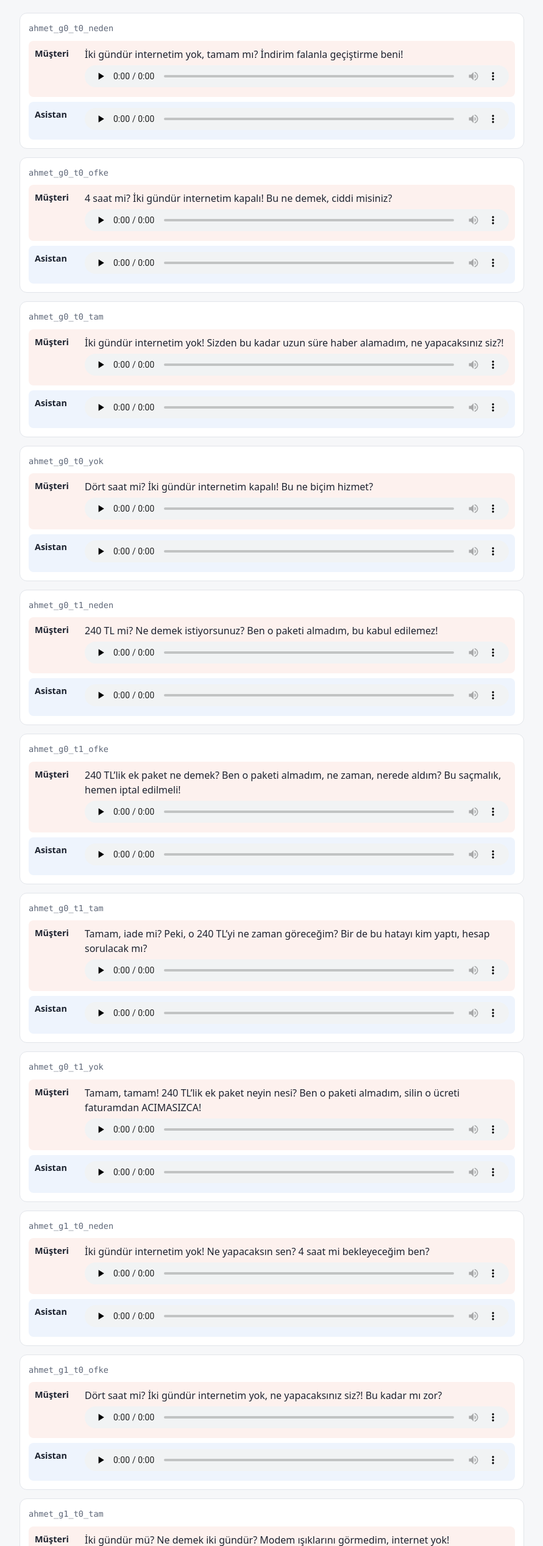
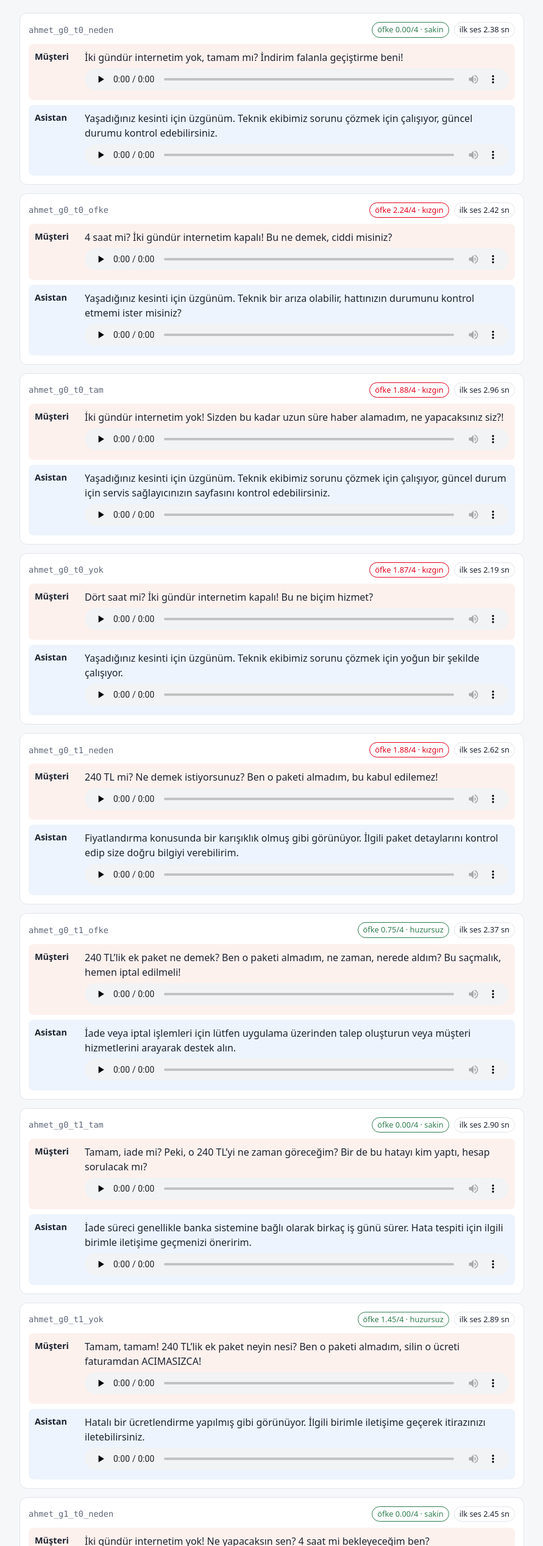
Before and after one commit to Pappates/Emotional_Feedback_Costumer_Service, a plain HTML site: page demo/omni_demo/demo.html in a window 1280 px wide. Shown: the part 265-2800 px from the top of the page at 61% size, without its empty margins (194-1085 px from the left). Drawn offline with Linux system fonts and the light colour scheme.

Commit message:
feat(s2s_baseline): omni_demo tur kayıtları ve cevap metinli demo sayfası
Drive'daki omni_demo.jsonl depoya alındı; demo.html artık her örnekte
asistanın cevap metnini, ölçülen öfkeyi ve ilk ses süresini gösteriyor.

Co-Authored-By: Claude Opus 5.5 <noreply@anthropic.com>

```diff
--- a/demo/omni_demo/demo.html
+++ b/demo/omni_demo/demo.html
@@ -44,7 +44,7 @@ kısa tutulur; önce düşünür, sonra konuşucu. NVIDIA L4, 20 sentetik müşt
 </section>
 
 <article class="kart">
-  <div class="baslik"><span class="kod">ahmet_g0_t0_neden</span></div>
+  <div class="baslik"><span class="kod">ahmet_g0_t0_neden</span><span class="rozet sakin">öfke 0.00/4 · sakin</span><span class="rozet">ilk ses 2.38 sn</span></div>
   <div class="satir musteri">
     <div class="kim">Müşteri</div>
     <div class="govde"><p class="metin">İki gündür internetim yok, tamam mı? İndirim falanla geçiştirme beni!</p>
@@ -52,12 +52,12 @@ kısa tutulur; önce düşünür, sonra konuşucu. NVIDIA L4, 20 sentetik müşt
   </div>
   <div class="satir asistan">
     <div class="kim">Asistan</div>
-    <div class="govde">
+    <div class="govde"><p class="metin">Yaşadığınız kesinti için üzgünüm. Teknik ekibimiz sorunu çözmek için çalışıyor, güncel durumu kontrol edebilirsiniz.</p>
       <audio controls preload="none" src="ahmet_g0_t0_neden.wav"></audio></div>
   </div>
 </article>
 <article class="kart">
-  <div class="baslik"><span class="kod">ahmet_g0_t0_ofke</span></div>
+  <div class="baslik"><span class="kod">ahmet_g0_t0_ofke</span><span class="rozet kizgin">öfke 2.24/4 · kızgın</span><span class="rozet">ilk ses 2.42 sn</span></div>
   <div class="satir musteri">
     <div class="kim">Müşteri</div>
     <div class="govde"><p class="metin">4 saat mi? İki gündür internetim kapalı! Bu ne demek, ciddi misiniz?</p>
@@ -65,12 +65,12 @@ kısa tutulur; önce düşünür, sonra konuşucu. NVIDIA L4, 20 sentetik müşt
   </div>
   <div class="satir asistan">
     <div class="kim">Asistan</div>
-    <div class="govde">
+    <div class="govde"><p class="metin">Yaşadığınız kesinti için üzgünüm. Teknik bir arıza olabilir, hattınızın durumunu kontrol etmemi ister misiniz?</p>
       <audio controls preload="none" src="ahmet_g0_t0_ofke.wav"></audio></div>
   </div>
 </article>
 <article class="kart">
-  <div class="baslik"><span class="kod">ahmet_g0_t0_tam</span></div>
+  <div class="baslik"><span class="kod">ahmet_g0_t0_tam</span><span class="rozet kizgin">öfke 1.88/4 · kızgın</span><span class="rozet">ilk ses 2.96 sn</span></div>
   <div class="satir musteri">
     <div class="kim">Müşteri</div>
     <div class="govde"><p class="metin">İki gündür internetim yok! Sizden bu kadar uzun süre haber alamadım, ne yapacaksınız siz?!</p>
@@ -78,12 +78,12 @@ kısa tutulur; önce düşünür, sonra konuşucu. NVIDIA L4, 20 sentetik müşt
   </div>
   <div class="satir asistan">
     <div class="kim">Asistan</div>
-    <div class="govde">
+    <div class="govde"><p class="metin">Yaşadığınız kesinti için üzgünüm. Teknik ekibimiz sorunu çözmek için çalışıyor, güncel durum için servis sağlayıcınızın sayfasını kontrol edebilirsiniz.</p>
       <audio controls preload="none" src="ahmet_g0_t0_tam.wav"></audio></div>
   </div>
 </article>
 <article class="kart">
-  <div class="baslik"><span class="kod">ahmet_g0_t0_yok</span></div>
+  <div class="baslik"><span class="kod">ahmet_g0_t0_yok</span><span class="rozet kizgin">öfke 1.87/4 · kızgın</span><span class="rozet">ilk ses 2.19 sn</span></div>
   <div class="satir musteri">
     <div class="kim">Müşteri</div>
     <div class="govde"><p class="metin">Dört saat mi? İki gündür internetim kapalı! Bu ne biçim hizmet?</p>
@@ -91,12 +91,12 @@ kısa tutulur; önce düşünür, sonra konuşucu. NVIDIA L4, 20 sentetik müşt
   </div>
   <div class="satir asistan">
     <div class="kim">Asistan</div>
-    <div class="govde">
+    <div class="govde"><p class="metin">Yaşadığınız kesinti için üzgünüm. Teknik ekibimiz sorunu çözmek için yoğun bir şekilde çalışıyor.</p>
       <audio controls preload="none" src="ahmet_g0_t0_yok.wav"></audio></div>
   </div>
 </article>
 <article class="kart">
-  <div class="baslik"><span class="kod">ahmet_g0_t1_neden</span></div>
+  <div class="baslik"><span class="kod">ahmet_g0_t1_neden</span><span class="rozet kizgin">öfke 1.88/4 · kızgın</span><span class="rozet">ilk ses 2.62 sn</span></div>
   <div class="satir musteri">
     <div class="kim">Müşteri</div>
     <div class="govde"><p class="metin">240 TL mi? Ne demek istiyorsunuz? Ben o paketi almadım, bu kabul edilemez!</p>
@@ -104,12 +104,12 @@ kısa tutulur; önce düşünür, sonra konuşucu. NVIDIA L4, 20 sentetik müşt
   </div>
   <div class="satir asistan">
     <div class="kim">Asistan</div>
-    <div class="govde">
+    <div class="govde"><p class="metin">Fiyatlandırma konusunda bir karışıklık olmuş gibi görünüyor. İlgili paket detaylarını kontrol edip size doğru bilgiyi verebilirim.</p>
       <audio controls preload="none" src="ahmet_g0_t1_neden.wav"></audio></div>
   </div>
 </article>
 <article class="kart">
-  <div class="baslik"><span class="kod">ahmet_g0_t1_ofke</span></div>
+  <div class="baslik"><span class="kod">ahmet_g0_t1_ofke</span><span class="rozet sakin">öfke 0.75/4 · huzursuz</span><span class="rozet">ilk ses 2.37 sn</span></div>
   <div class="satir musteri">
     <div class="kim">Müşteri</div>
     <div class="govde"><p class="metin">240 TL’lik ek paket ne demek? Ben o paketi almadım, ne zaman, nerede aldım? Bu saçmalık, hemen iptal edilmeli!</p>
@@ -117,12 +117,12 @@ kısa tutulur; önce düşünür, sonra konuşucu. NVIDIA L4, 20 sentetik müşt
   </div>
   <div class="satir asistan">
     <div class="kim">Asistan</div>
-    <div class="govde">
+    <div class="govde"><p class="metin">İade veya iptal işlemleri için lütfen uygulama üzerinden talep oluşturun veya müşteri hizmetlerini arayarak destek alın.</p>
       <audio controls preload="none" src="ahmet_g0_t1_ofke.wav"></audio></div>
   </div>
 </article>
 <article class="kart">
-  <div class="baslik"><span class="kod">ahmet_g0_t1_tam</span></div>
+  <div class="baslik"><span class="kod">ahmet_g0_t1_tam</span><span class="rozet sakin">öfke 0.00/4 · sakin</span><span class="rozet">ilk ses 2.90 sn</span></div>
   <div class="satir musteri">
     <div class="kim">Müşteri</div>
     <div class="govde"><p class="metin">Tamam, iade mi? Peki, o 240 TL’yi ne zaman göreceğim? Bir de bu hatayı kim yaptı, hesap sorulacak mı?</p>
@@ -130,12 +130,12 @@ kısa tutulur; önce düşünür, sonra konuşucu. NVIDIA L4, 20 sentetik müşt
   </div>
   <div class="satir asistan">
     <div class="kim">Asistan</div>
-    <div class="govde">
+    <div class="govde"><p class="metin">İade süreci genellikle banka sistemine bağlı olarak birkaç iş günü sürer. Hata tespiti için ilgili birimle iletişime geçmenizi öneririm.</p>
       <audio controls preload="none" src="ahmet_g0_t1_tam.wav"></audio></div>
   </div>
 </article>
 <article class="kart">
-  <div class="baslik"><span class="kod">ahmet_g0_t1_yok</span></div>
+  <div class="baslik"><span class="kod">ahmet_g0_t1_yok</span><span class="rozet sakin">öfke 1.45/4 · huzursuz</span><span class="rozet">ilk ses 2.89 sn</span></div>
   <div class="satir musteri">
     <div class="kim">Müşteri</div>
     <div class="govde"><p class="metin">Tamam, tamam! 240 TL’lik ek paket neyin nesi? Ben o paketi almadım, silin o ücreti faturamdan ACIMASIZCA!</p>
@@ -143,12 +143,12 @@ kısa tutulur; önce düşünür, sonra konuşucu. NVIDIA L4, 20 sentetik müşt
   </div>
   <div class="satir asistan">
     <div class="kim">Asistan</div>
-    <div class="govde">
+    <div class="govde"><p class="metin">Hatalı bir ücretlendirme yapılmış gibi görünüyor. İlgili birimle iletişime geçerek itirazınızı iletebilirsiniz.</p>
       <audio controls preload="none" src="ahmet_g0_t1_yok.wav"></audio></div>
   </div>
 </article>
 <article class="kart">
-  <div class="baslik"><span class="kod">ahmet_g1_t0_neden</span></div>
+  <div class="baslik"><span class="kod">ahmet_g1_t0_neden</span><span class="rozet sakin">öfke 0.00/4 · sakin</span><span class="rozet">ilk ses 2.45 sn</span></div>
   <div class="satir musteri">
     <div class="kim">Müşteri</div>
     <div class="govde"><p class="metin">İki gündür internetim yok! Ne yapacaksın sen? 4 saat mi bekleyeceğim ben?</p>
@@ -156,12 +156,12 @@ kısa tutulur; önce düşünür, sonra konuşucu. NVIDIA L4, 20 sentetik müşt
   </div>
   <div class="satir asistan">
     <div class="kim">Asistan</div>
-    <div class="govde">
+    <div class="govde"><p class="metin">Yaşadığınız kesinti için üzgünüm. Teknik ekibimiz sorunu çözmek için çalışıyor, lütfen beklemeye devam edin.</p>
       <audio controls preload="none" src="ahmet_g1_t0_neden.wav"></audio></div>
   </div>
 </article>
 <article class="kart">
-  <div class="baslik"><span class="kod">ahmet_g1_t0_ofke</span></div>
+  <div class="baslik"><span class="kod">ahmet_g1_t0_ofke</span><span class="rozet kizgin">öfke 1.87/4 · kızgın</span><span class="rozet">ilk ses 2.85 sn</span></div>
   <div class="satir musteri">
     <div class="kim">Müşteri</div>
     <div class="govde"><p class="metin">Dört saat mi? İki gündür internetim yok, ne yapacaksınız siz?! Bu kadar mı zor?</p>
@@ -169,12 +169,12 @@ kısa tutulur; önce düşünür, sonra konuşucu. NVIDIA L4, 20 sentetik müşt
   </div>
   <div class="satir asistan">
     <div class="kim">Asistan</div>
-    <div class="govde">
+    <div class="govde"><p class="metin">Yaşadığınız kesinti için üzgünüm. Teknik bir arıza söz konusuysa, çözüm süreci için ilgili servis sağlayıcınızla görüşmeniz en doğrusu olacaktır.</p>
       <audio controls preload="none" src="ahmet_g1_t0_ofke.wav"></audio></div>
   </div>
 </article>
 <article class="kart">
-  <div class="baslik"><span class="kod">ahmet_g1_t0_tam</span></div>
+  <div class="baslik"><span class="kod">ahmet_g1_t0_tam</span><span class="rozet kizgin">öfke 1.50/4 · kızgın</span><span class="rozet">ilk ses 2.42 sn</span></div>
   <div class="satir musteri">
     <div class="kim">Müşteri</div>
     <div class="govde"><p class="metin">İki gündür mü? Ne demek iki gündür? Modem ışıklarını görmedim, internet yok!</p>
@@ -182,12 +182,12 @@ kısa tutulur; önce düşünür, sonra konuşucu. NVIDIA L4, 20 sentetik müşt
   </div>
   <div class="satir asistan">
     <div class="kim">Asistan</div>
-    <div class="govde">
+    <div class="govde"><p class="metin">Yaşadığınız kesinti için üzgünüm. Modem ışıklarını kontrol edip cihazı yeniden başlatmayı denediniz mi?</p>
       <audio controls preload="none" src="ahmet_g1_t0_tam.wav"></audio></div>
   </div>
 </article>
 <article class="kart">
-  <div class="baslik"><span class="kod">ahmet_g1_t0_yok</span></div>
+  <div class="baslik"><span class="kod">ahmet_g1_t0_yok</span><span class="rozet kizgin">öfke 1.88/4 · kızgın</span><span class="rozet">ilk ses 2.74 sn</span></div>
   <div class="satir musteri">
     <div class="kim">Müşteri</div>
     <div class="govde"><p class="metin">Dört saat mi? İki gündür internetim yok, bu kadar basit! Ne yapacaksınız siz şimdi?!</p>
@@ -195,12 +195,12 @@ kısa tutulur; önce düşünür, sonra konuşucu. NVIDIA L4, 20 sentetik müşt
   </div>
   <div class="satir asistan">
     <div class="kim">Asistan</div>
-    <div class="govde">
+    <div class="govde"><p class="metin">Yaşadığınız kesinti için üzgünüm. Teknik ekibimiz sorunu çözmek için çalışıyor, güncel durum için kontrol sayfamızı ziyaret edebilirsiniz.</p>
       <audio controls preload="none" src="ahmet_g1_t0_yok.wav"></audio></div>
   </div>
 </article>
 <article class="kart">
-  <div class="baslik"><span class="kod">mert_g0_t0_neden</span></div>
+  <div class="baslik"><span class="kod">mert_g0_t0_neden</span><span class="rozet kizgin">öfke 1.50/4 · kızgın</span><span class="rozet">ilk ses 2.66 sn</span></div>
   <div class="satir musteri">
     <div class="kim">Müşteri</div>
     <div class="govde"><p class="metin">İndirim mi? Bu benim için çözüm değil. Akşam saatlerinde internetim neden böyle düşüyor, bunu kimse bana söylemedi.</p>
@@ -208,12 +208,12 @@ kısa tutulur; önce düşünür, sonra konuşucu. NVIDIA L4, 20 sentetik müşt
   </div>
   <div class="satir asistan">
     <div class="kim">Asistan</div>
-    <div class="govde">
+    <div class="govde"><p class="metin">Yoğun saatlerde ağ trafiği arttığı için hız düşüşleri yaşanabilir. Teknik bir sorun varsa modem ayarlarınızı kontrol etmenizi öneririm.</p>
       <audio controls preload="none" src="mert_g0_t0_neden.wav"></audio></div>
   </div>
 </article>
 <article class="kart">
-  <div class="baslik"><span class="kod">mert_g0_t0_ofke</span></div>
+  <div class="baslik"><span class="kod">mert_g0_t0_ofke</span><span class="rozet sakin">öfke 0.00/4 · sakin</span><span class="rozet">ilk ses 2.01 sn</span></div>
   <div class="satir musteri">
     <div class="kim">Müşteri</div>
     <div class="govde"><p class="metin">%30 indirim mi? 50 GB veri mi? Bu da neyin nesi?</p>
@@ -221,12 +221,12 @@ kısa tutulur; önce düşünür, sonra konuşucu. NVIDIA L4, 20 sentetik müşt
   </div>
   <div class="satir asistan">
     <div class="kim">Asistan</div>
-    <div class="govde">
+    <div class="govde"><p class="metin">Anladığım kadarıyla bir indirim veya veri paketi hakkında şaşkınlık yaşıyorsunuz.</p>
       <audio controls preload="none" src="mert_g0_t0_ofke.wav"></audio></div>
   </div>
 </article>
 <article class="kart">
-  <div class="baslik"><span class="kod">mert_g0_t0_tam</span></div>
+  <div class="baslik"><span class="kod">mert_g0_t0_tam</span><span class="rozet kizgin">öfke 1.50/4 · kızgın</span><span class="rozet">ilk ses 2.28 sn</span></div>
   <div class="satir musteri">
     <div class="kim">Müşteri</div>
     <div class="govde"><p class="metin">Yani, 30’luk indirim ve 50 GB veriyle mi bu sorunu çözeceksiniz? Benim toplantılarım da para tuzağı değil ki.</p>
@@ -234,12 +234,12 @@ kısa tutulur; önce düşünür, sonra konuşucu. NVIDIA L4, 20 sentetik müşt
   </div>
   <div class="satir asistan">
     <div class="kim">Asistan</div>
-    <div class="govde">
+    <div class="govde"><p class="metin">Sizi anlıyorum, ancak bu teklif mevcut paketiniz için sunulan en yüksek indirimli seçenektir.</p>
       <audio controls preload="none" src="mert_g0_t0_tam.wav"></audio></div>
   </div>
 </article>
 <article class="kart">
-  <div class="baslik"><span class="kod">mert_g0_t0_yok</span></div>
+  <div class="baslik"><span class="kod">mert_g0_t0_yok</span><span class="rozet kizgin">öfke 1.82/4 · kızgın</span><span class="rozet">ilk ses 2.33 sn</span></div>
   <div class="satir musteri">
     <div class="kim">Müşteri</div>
     <div class="govde"><p class="metin">5-10 Mbps mi? Siz ciddi misiniz? Ben yazılım geliştiriyorum, bu hızla hiç bir şey yapılamaz.</p>
@@ -247,12 +247,12 @@ kısa tutulur; önce düşünür, sonra konuşucu. NVIDIA L4, 20 sentetik müşt
   </div>
   <div class="satir asistan">
     <div class="kim">Asistan</div>
-    <div class="govde">
+    <div class="govde"><p class="metin">Hızın düşük olması gerçekten can sıkıcı olabilir. İnternet bağlantınızı modemden yeniden başlatmayı denediniz mi?</p>
       <audio controls preload="none" src="mert_g0_t0_yok.wav"></audio></div>
   </div>
 </article>
 <article class="kart">
-  <div class="baslik"><span class="kod">mert_g1_t0_neden</span></div>
+  <div class="baslik"><span class="kod">mert_g1_t0_neden</span><span class="rozet kizgin">öfke 1.50/4 · kızgın</span><span class="rozet">ilk ses 2.56 sn</span></div>
   <div class="satir musteri">
     <div class="kim">Müşteri</div>
     <div class="govde"><p class="metin">4 saat mi? Yani, bu akşamki toplantım da var. Bu kadar uzun sürecek bir inceleme ne demek?</p>
@@ -260,12 +260,12 @@ kısa tutulur; önce düşünür, sonra konuşucu. NVIDIA L4, 20 sentetik müşt
   </div>
   <div class="satir asistan">
     <div class="kim">Asistan</div>
-    <div class="govde">
+    <div class="govde"><p class="metin">Yoğun bir gün geçiriyorsunuz. İnceleme süreciyle ilgili detayları öğrenmek için ilgili birimle görüşmenizi öneririm.</p>
       <audio controls preload="none" src="mert_g1_t0_neden.wav"></audio></div>
   </div>
 </article>
 <article class="kart">
-  <div class="baslik"><span class="kod">mert_g1_t0_ofke</span></div>
+  <div class="baslik"><span class="kod">mert_g1_t0_ofke</span><span class="rozet kizgin">öfke 1.50/4 · kızgın</span><span class="rozet">ilk ses 2.43 sn</span></div>
   <div class="satir musteri">
     <div class="kim">Müşteri</div>
     <div class="govde"><p class="metin">4 saat mi? Bu kadar mı sürer? Benim de zamanım var, bu da ciddiye alınması gereken bir sorun.</p>
@@ -273,12 +273,12 @@ kısa tutulur; önce düşünür, sonra konuşucu. NVIDIA L4, 20 sentetik müşt
   </div>
   <div class="satir asistan">
     <div class="kim">Asistan</div>
-    <div class="govde">
+    <div class="govde"><p class="metin">Yaşadığınız gecikme için üzgünüm. Durumu hızla çözmek adına ilgili servis sorumlusuyla görüşebilirim.</p>
       <audio controls preload="none" src="mert_g1_t0_ofke.wav"></audio></div>
   </div>
 </article>
 <article class="kart">
-  <div class="baslik"><span class="kod">mert_g1_t0_tam</span></div>
+  <div class="baslik"><span class="kod">mert_g1_t0_tam</span><span class="rozet sakin">öfke 0.00/4 · sakin</span><span class="rozet">ilk ses 2.74 sn</span></div>
   <div class="satir musteri">
     <div class="kim">Müşteri</div>
     <div class="govde"><p class="metin">4 saat mi? Bu da neyin nesi? Ben zaten toplantılarıma yetişemiyorum, bu kadar uzun süre beklemek de mümkün değil.</p>
@@ -286,12 +286,12 @@ kısa tutulur; önce düşünür, sonra konuşucu. NVIDIA L4, 20 sentetik müşt
   </div>
   <div class="satir asistan">
     <div class="kim">Asistan</div>
-    <div class="govde">
+    <div class="govde"><p class="metin">Bekleme süresinin uzaması gerçekten can sıkıcı olabilir. Yoğunluk nedeniyle gecikme yaşanıyor, sabrınız için teşekkürler.</p>
       <audio controls preload="none" src="mert_g1_t0_tam.wav"></audio></div>
   </div>
 </article>
 <article class="kart">
-  <div class="baslik"><span class="kod">mert_g1_t0_yok</span></div>
+  <div class="baslik"><span class="kod">mert_g1_t0_yok</span><span class="rozet sakin">öfke 1.38/4 · huzursuz</span><span class="rozet">ilk ses 2.42 sn</span></div>
   <div class="satir musteri">
     <div class="kim">Müşteri</div>
     <div class="govde"><p class="metin">4 saat mi? Bu kadar mı sürer? Ben yazılım derken, internetimde de sorun yaşıyorum, biraz daha hızlı bir çözüm beklerdim.</p>
@@ -299,7 +299,7 @@ kısa tutulur; önce düşünür, sonra konuşucu. NVIDIA L4, 20 sentetik müşt
   </div>
   <div class="satir asistan">
     <div class="kim">Asistan</div>
-    <div class="govde">
+    <div class="govde"><p class="metin">Yaşadığınız gecikme ve internet sorunu için üzgünüm. Durumu ilgili birimlere iletebilirim.</p>
       <audio controls preload="none" src="mert_g1_t0_yok.wav"></audio></div>
   </div>
 </article>
```
Also changed, not shown: 4 other files.
